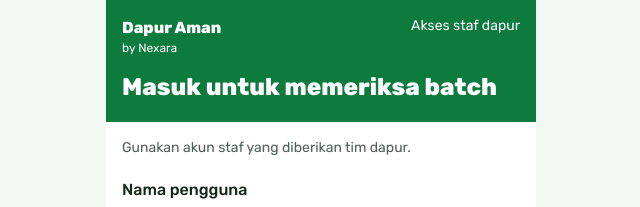
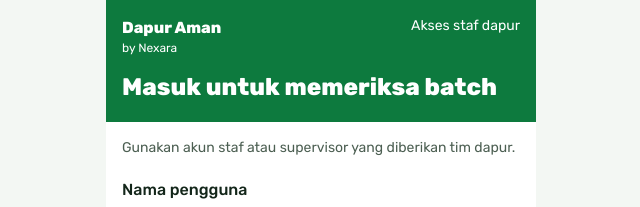
Before and after one commit to zayedrmdn/dapur-aman, a Next.js app in the folder frontend/: page /login in a window 1280 px wide. Shown: the top 207 px of the page, without its empty margins (319-959 px from the left). Built offline with nearby package versions, Linux system fonts and the light colour scheme; what @mui/material-nextjs would draw is missing.

Commit message:
fix(ui): send users to their screen by session role after login
- supervisor goes to /dashboard, staff to /staff
- landing Supervisor feed button opens /dashboard

```diff
--- a/frontend/app/components/Login.tsx
+++ b/frontend/app/components/Login.tsx
@@ -12,13 +12,16 @@ export default function Login() {
   async function login(event: FormEvent<HTMLFormElement>) {
     event.preventDefault(); setBusy(true); setError("");
     const form = new FormData(event.currentTarget);
-    try { await api("login", { username: form.get("username"), password: form.get("password") }); router.replace("/staff"); }
+    try {
+      const { user } = await api<{ user: { role: string } }>("login", { username: form.get("username"), password: form.get("password") });
+      router.replace(user.role === "supervisor" ? "/dashboard" : "/staff");
+    }
     catch (error) { setError(error instanceof Error ? error.message : "Login belum berhasil."); }
     finally { setBusy(false); }
   }
   return <StaffShell title="Masuk untuk memeriksa batch">
     <form onSubmit={login} className="flex flex-col gap-5 p-4" aria-busy={busy}>
-      <p className="text-sm text-ink2">Gunakan akun staf yang diberikan tim dapur.</p>
+      <p className="text-sm text-ink2">Gunakan akun staf atau supervisor yang diberikan tim dapur.</p>
       <label className="flex flex-col gap-1.5 font-medium">Nama pengguna<input name="username" autoComplete="username" required maxLength={100} className={inputClass} /></label>
       <label className="flex flex-col gap-1.5 font-medium">Kata sandi<input name="password" type="password" autoComplete="current-password" required maxLength={200} className={inputClass} /></label>
       {error && <ErrorMessage>{error}</ErrorMessage>}
--- a/frontend/app/landing/page.tsx
+++ b/frontend/app/landing/page.tsx
@@ -21,7 +21,7 @@ export default function Home() {
                             </svg>
                             </span>
                         </a>
-                        <a className="MuiButtonBase-root MuiButton-root MuiButton-outlined MuiButton-sizeLarge MuiButton-colorPrimary MuiButton-disableElevation h-13 border-white px-6 text-base text-white mui-13nis48" href="/staff">
+                        <a className="MuiButtonBase-root MuiButton-root MuiButton-outlined MuiButton-sizeLarge MuiButton-colorPrimary MuiButton-disableElevation h-13 border-white px-6 text-base text-white mui-13nis48" href="/dashboard">
                             Supervisor feed
                         </a>
                     </div>
```
